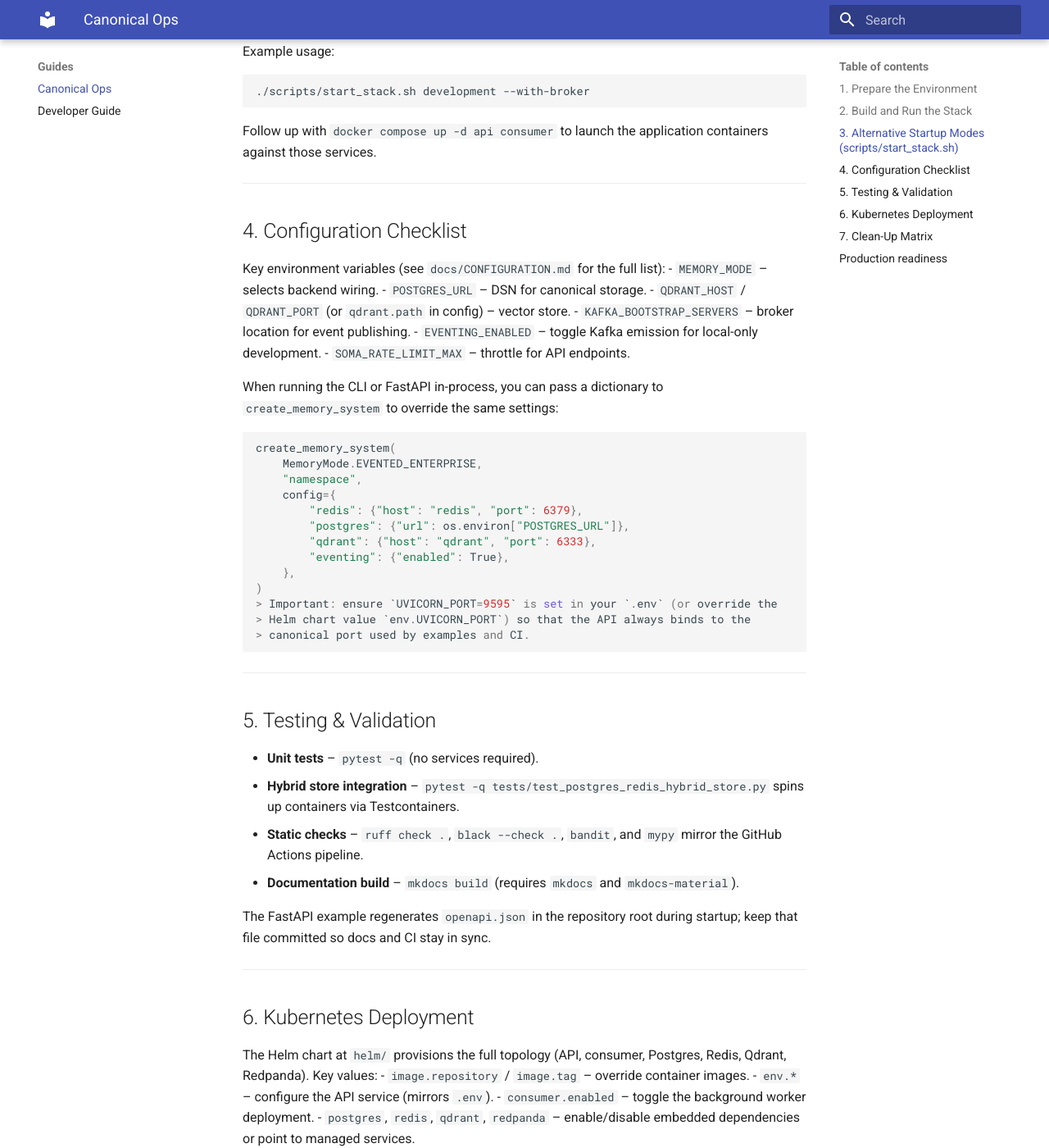
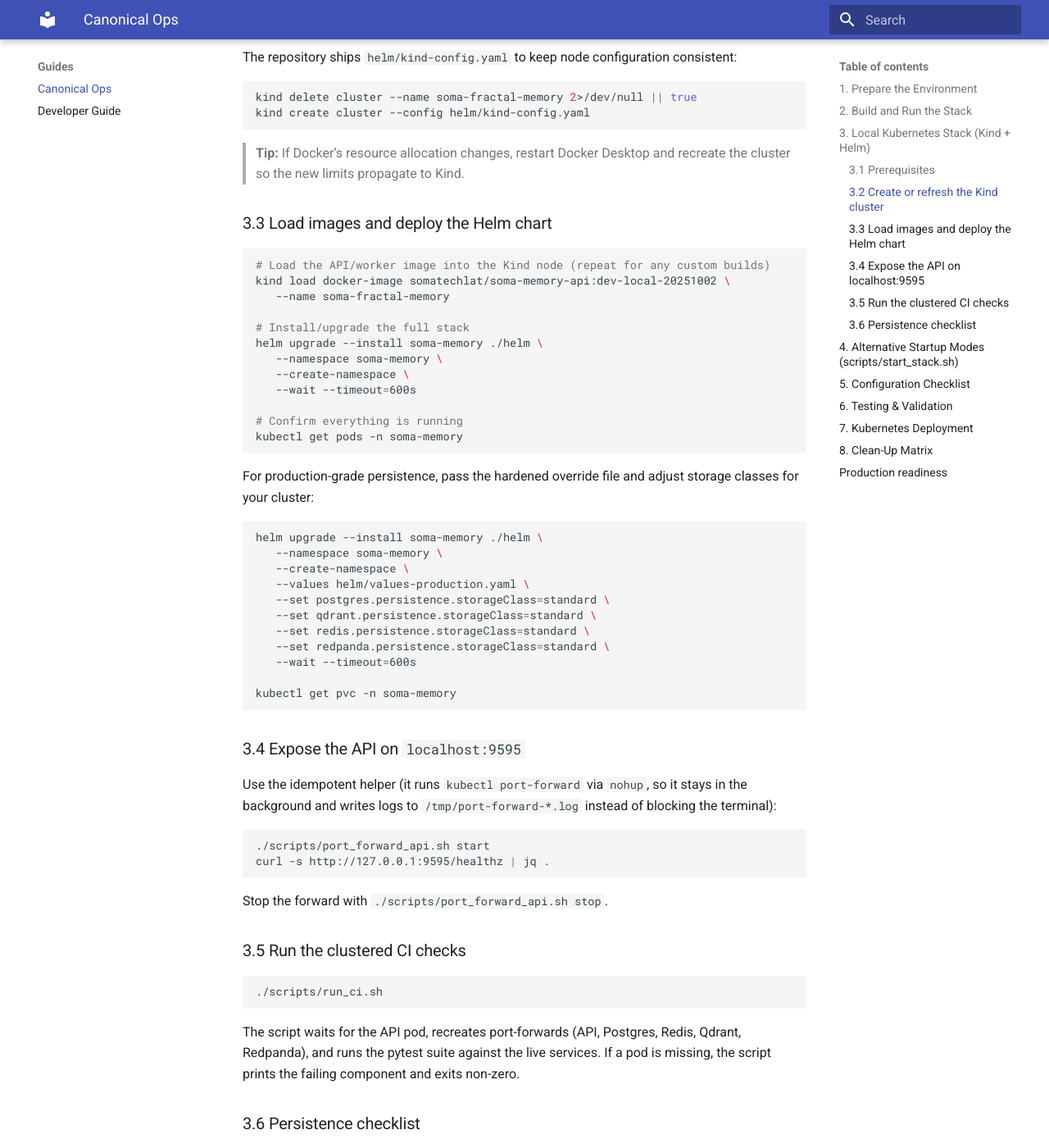
Before and after one commit to somatechlat/somafractalmemory, an MkDocs documentation site: the page built from docs/CANONICAL_DOCUMENTATION.md, in a window 1280 px wide and 1400 px high, scrolled down 1496 px. Shown: the whole window at 82% size. Built offline with MkDocs 1.6.1 and Material for MkDocs 9.7.7, drawn with Linux system fonts in a browser that asks for light colours; some of the changed text lies outside the part shown.

Commit message:
docs: update local cluster workflow and persistence defaults

````diff
--- a/docs/CANONICAL_DOCUMENTATION.md
+++ b/docs/CANONICAL_DOCUMENTATION.md
@@ -44,9 +44,100 @@ This document is the operational source of truth for developers and operators. I
 
 Named volumes created by the compose file: `redis_data`, `qdrant_storage`, `postgres_data`, `redpanda_data`.
 
+
+## 3. Local Kubernetes Stack (Kind + Helm)
+This workflow mirrors the production topology on a single Kind node. It is the
+baseline for pre-commit validation and the reference for the automation scripts
+in `scripts/run_ci.sh` and `scripts/port_forward_api.sh`.
+
+### 3.1 Prerequisites
+- Docker Desktop (or Docker Engine) provisioned with **8 vCPUs** and **32 GiB** of
+   memory.
+- [`kind`](https://kind.sigs.k8s.io/) v0.23+ and `kubectl`/`helm` on your PATH.
+- Built API image tag available locally (for the default chart this is
+   `somatechlat/soma-memory-api:dev-local-20251002`).
+
+### 3.2 Create or refresh the Kind cluster
+The repository ships `helm/kind-config.yaml` to keep node configuration
+consistent:
+
+```bash
+kind delete cluster --name soma-fractal-memory 2>/dev/null || true
+kind create cluster --config helm/kind-config.yaml
+```
+
+> **Tip:** If Docker’s resource allocation changes, restart Docker Desktop and
+> recreate the cluster so the new limits propagate to Kind.
+
+### 3.3 Load images and deploy the Helm chart
+
+```bash
+# Load the API/worker image into the Kind node (repeat for any custom builds)
+kind load docker-image somatechlat/soma-memory-api:dev-local-20251002 \
+   --name soma-fractal-memory
+
+# Install/upgrade the full stack
+helm upgrade --install soma-memory ./helm \
+   --namespace soma-memory \
+   --create-namespace \
+   --wait --timeout=600s
+
+# Confirm everything is running
+kubectl get pods -n soma-memory
+```
+
+For production-grade persistence, pass the hardened override file and adjust
+storage classes for your cluster:
+
+```bash
+helm upgrade --install soma-memory ./helm \
+   --namespace soma-memory \
+   --create-namespace \
+   --values helm/values-production.yaml \
+   --set postgres.persistence.storageClass=standard \
+   --set qdrant.persistence.storageClass=standard \
+   --set redis.persistence.storageClass=standard \
+   --set redpanda.persistence.storageClass=standard \
+   --wait --timeout=600s
+
+kubectl get pvc -n soma-memory
+```
+
+### 3.4 Expose the API on `localhost:9595`
+Use the idempotent helper (it runs `kubectl port-forward` via `nohup`, so it
+stays in the background and writes logs to `/tmp/port-forward-*.log` instead of
+blocking the terminal):
+
+```bash
+./scripts/port_forward_api.sh start
+curl -s http://127.0.0.1:9595/healthz | jq .
+```
+
+Stop the forward with `./scripts/port_forward_api.sh stop`.
+
+### 3.5 Run the clustered CI checks
+
+```bash
+./scripts/run_ci.sh
+```
+
+The script waits for the API pod, recreates port-forwards (API, Postgres, Redis,
+Qdrant, Redpanda), and runs the pytest suite against the live services. If a pod
+is missing, the script prints the failing component and exits non-zero.
+
+### 3.6 Persistence checklist
+- Ensure every required PVC is `Bound`:
+   ```bash
+   kubectl get pvc -n soma-memory
+   ```
+- Verify Redpanda retains data across restarts by scaling its deployment down
+   and back up (`kubectl -n soma-memory scale deploy/soma-memory-somafractalmemory-redpanda --replicas=0/1`).
+- For cloud clusters override the `storageClass` values in
+   `helm/values-production.yaml` (e.g., `gp3`, `premium-rwo`, `managed-csi`).
+
 ---
 
-## 3. Alternative Startup Modes (`scripts/start_stack.sh`)
+## 4. Alternative Startup Modes (`scripts/start_stack.sh`)
 `start_stack.sh` is a convenience wrapper around `docker-compose.dev.yml`:
 
 | Mode | Services | Notes |
@@ -63,7 +154,7 @@ Follow up with `docker compose up -d api consumer` to launch the application con
 
 ---
 
-## 4. Configuration Checklist
+## 5. Configuration Checklist
 Key environment variables (see `docs/CONFIGURATION.md` for the full list):
 - `MEMORY_MODE` – selects backend wiring.
 - `POSTGRES_URL` – DSN for canonical storage.
@@ -91,7 +182,7 @@ create_memory_system(
 
 ---
 
-## 5. Testing & Validation
+## 6. Testing & Validation
 - **Unit tests** – `pytest -q` (no services required).
 - **Hybrid store integration** – `pytest -q tests/test_postgres_redis_hybrid_store.py` spins up containers via Testcontainers.
 - **Static checks** – `ruff check .`, `black --check .`, `bandit`, and `mypy` mirror the GitHub Actions pipeline.
@@ -116,7 +207,7 @@ helm uninstall sfm
 
 ---
 
-## 7. Clean-Up Matrix
+## 8. Clean-Up Matrix
 | Goal | Command |
 |------|---------|
 | Stop containers, keep data | `docker compose down` |
````
Also changed, not shown: other parts of docs/CANONICAL_DOCUMENTATION.md (+1 -1 lines), README.md (+21 -0 lines), docs/PRODUCTION_READINESS.md (+5 -1 lines), 8 other files.
